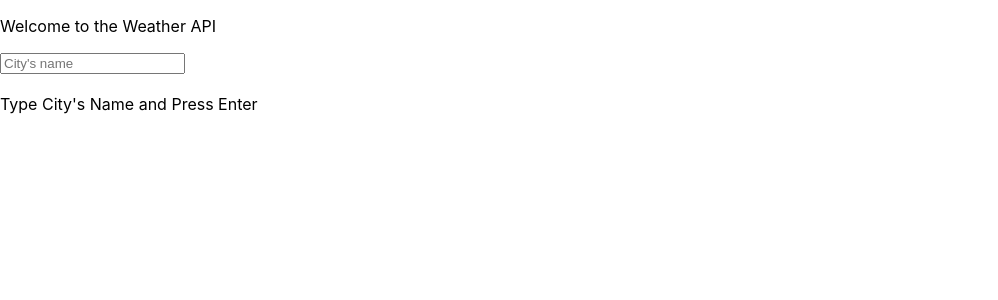
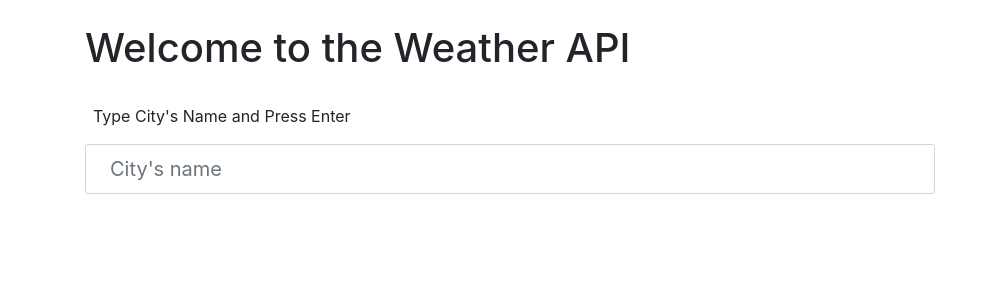
Before and after one commit to shovaaa/weather-api, a Next.js app: page / in a window 1280 px wide. Shown: the top 300 px of the page, without its empty margins (0-998 px from the left). Built offline with nearby package versions, Linux system fonts and the light colour scheme; no server answers.

Commit message:
added some style

```diff
--- /dev/null
+++ b/components/SearchBox.css
@@ -0,0 +1,4 @@
+.text{
+    font-size: 20px;
+    width: 850px;
+}
--- a/components/SearchBox.js
+++ b/components/SearchBox.js
@@ -1,8 +1,7 @@
-import React, { useState, useEffect } from 'react';
+import React, { useState } from 'react';
 import { Form } from 'react-bootstrap';
-import WeatherFetch from './WeatherFetch';
 
-const SearchBox = (onCityClick) => {
+const SearchBox = ({onCityClick}) => {
     const [cityName, setCityName] = useState('');
 
     const submitCityName = (e) => {
@@ -15,8 +14,8 @@ const SearchBox = (onCityClick) => {
 
     return (
 
-        <Form onSubmit={submitCityName}>
-            <Form.Control size="sm" type="text" placeholder="City's name"
+        <Form onSubmit={submitCityName} >
+            <Form.Control className="p-4 text" size="sm" type="text" placeholder="City's name"
             value={cityName} onChange={e => setCityName(e.target.value)} />
         </Form>
     )
--- a/components/WeatherFetch.js
+++ b/components/WeatherFetch.js
@@ -1,21 +1,28 @@
+import { Container, Row, Col } from "react-bootstrap"
 
-const WeatherFetch = ({ temp, findCityData, main, icon, feels_like, temp_min, temp_max, pressure, humidity }) => {
+const WeatherFetch = ({ temp, cityName, main, icon, feels_like, temp_min, temp_max, pressure, humidity }) => {
 
     return (
-        <div>
-            <h1>Weather detail of {findCityData}: </h1>
-            {/*
-            <p>Today the sky looks: {main}</p>
-            <p>Icon: {icon}</p>
-            */}
-            <p>Temperature: {temp} </p>
-            <p>Feels Like: {feels_like}</p>
-            <p>Temperature min: {temp_min}</p>
-            <p>Temperature max: {temp_max}</p>
-            <p>Pressure: {pressure}</p>
-            <p>Humidity: {humidity}</p>
-
-        </div>
+        <Container>
+            <Row className="mt-4">
+                <Col> <h3>Weather detail of {cityName}: </h3> </Col>
+            </Row>
+            <Row>
+                <Col>Today the sky looks: {main} <img className="ml-1" style={{width: "60px"}, {height: "60px"}} src={`http://openweathermap.org/img/wn/${icon}@2x.png`} alt="Weather Icon" /></Col>
+            </Row>
+            <Row>
+                <Col><p>Temperature: {temp} </p></Col>
+                <Col><p>Feels Like: {feels_like}</p></Col>
+            </Row>
+            <Row>
+                <Col><p>Temperature min: {temp_min}</p></Col>
+                <Col><p>Temperature max: {temp_max}</p></Col>
+            </Row>
+            <Row>
+                <Col><p>Pressure: {pressure}</p></Col>
+                <Col><p>Humidity: {humidity}</p></Col>
+            </Row>
+        </Container>
     )
 }
 
--- a/pages/index.js
+++ b/pages/index.js
@@ -1,62 +1,74 @@
 import SearchBox from "../components/SearchBox";
 import WeatherFetch from "../components/WeatherFetch";
 import { useState, useEffect } from 'react';
+import { Container, Row, Col } from 'react-bootstrap';
 
 const Index = () => {
-  const [findCityData, setFindCityData] = useState('');
+  const [cityName, setCityName] = useState('');
 
   const onCityClick = (cityName) => {
     const getCityData = cityName;
-    setFindCityData(getCityData);
+    setCityName(getCityData);
   }
 
-  const [weatherData, setWeatherData] = useState([]);
+  const [weatherData, setWeatherData] = useState(null);
 
   useEffect(() => {
-    loadData()
-    console.log(findCityData)
-  }, [findCityData]);
+    if (cityName) {
+      loadData()
+    }
+  }, [cityName]);
+
 
   const loadData = async () => (
-    await fetch(`https://api.openweathermap.org/data/2.5/weather?q=${findCityData}&appid=6e342b0a499de812ed62d8017b901b40`)
+    await fetch(`https://api.openweathermap.org/data/2.5/weather?q=${cityName}&appid=6e342b0a499de812ed62d8017b901b40`)
       .then((res) => res.json())
       .then(data => {
         setWeatherData(data)
-        console.log(data)
       })
   )
 
   let dataRendering;
 
-  if (weatherData && findCityData) {
-    console.log(weatherData);
+  if (weatherData && cityName) {
     dataRendering = < WeatherFetch
       key={weatherData.id}
-      /*
       main={weatherData.weather[0].main}
       icon={weatherData.weather[0].icon}
-      */
       temp={weatherData.main.temp}
       feels_like={weatherData.main.feels_like}
       temp_min={weatherData.main.temp_min}
       temp_max={weatherData.main.temp_max}
       pressure={weatherData.main.pressure}
       humidity={weatherData.main.humidity}
-      findCityData={findCityData} />
-  } else {
-    dataRendering = "Type City's Name and Press Enter"
+      cityName={cityName} />
   }
 
+  return (
+    <Container>
+      <Row className="my-4">
+        <Col>
+          <h1>Welcome to the Weather API</h1>
+        </Col>
+      </Row>
 
-  return (
-    <div>
-      <p>Welcome to the Weather API</p>
-      <SearchBox onCityClick={onCityClick} />
-      <br />
-      <div>
-        {dataRendering}
-      </div>
-    </div>
+      <Row className="mx-2">
+          <p>Type City's Name and Press Enter</p>
+      </Row>
+
+      <Row>
+        <Col>
+          <SearchBox onCityClick={onCityClick} />
+        </Col>
+      </Row>
+
+      <Row>
+        <Col>
+          {dataRendering}
+        </Col>
+      </Row>
+
+    </Container>
   )
 }
 
```
Also changed, not shown: pages/_app.js (+3 -4 lines).
